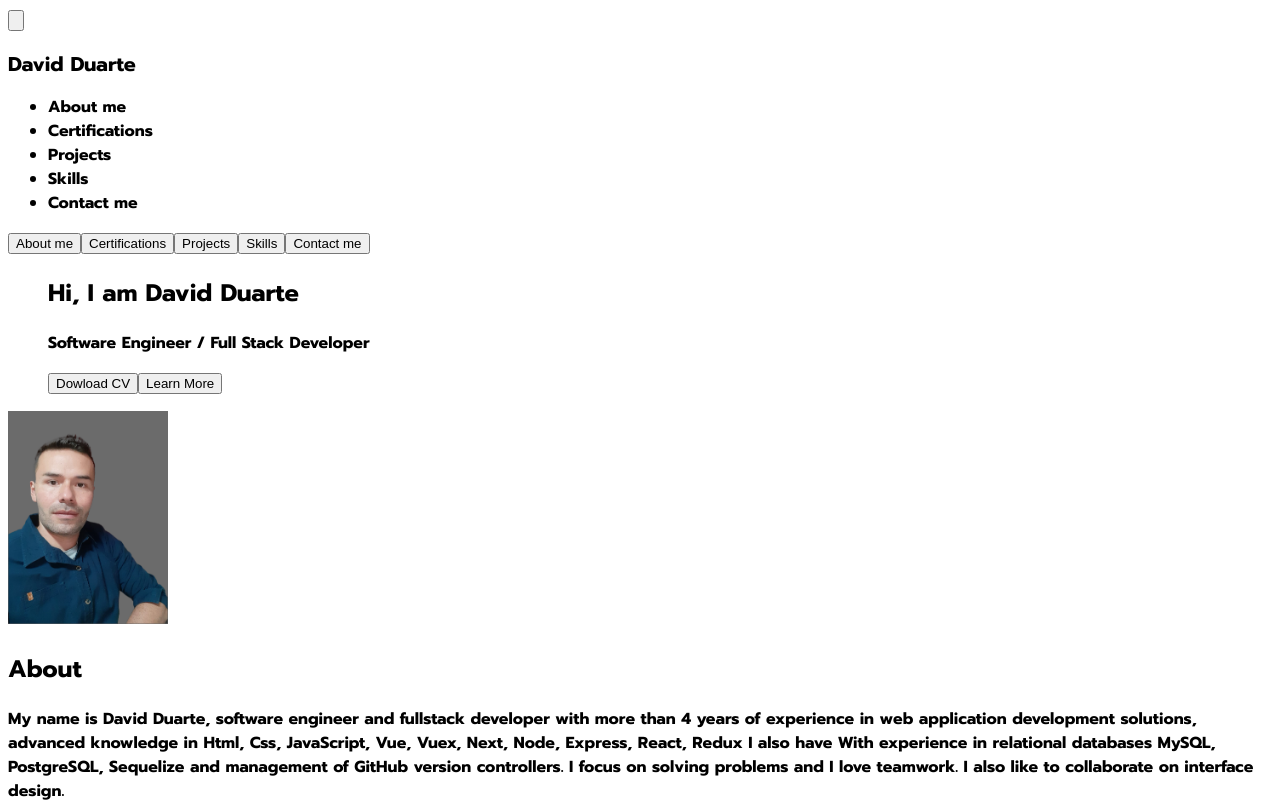
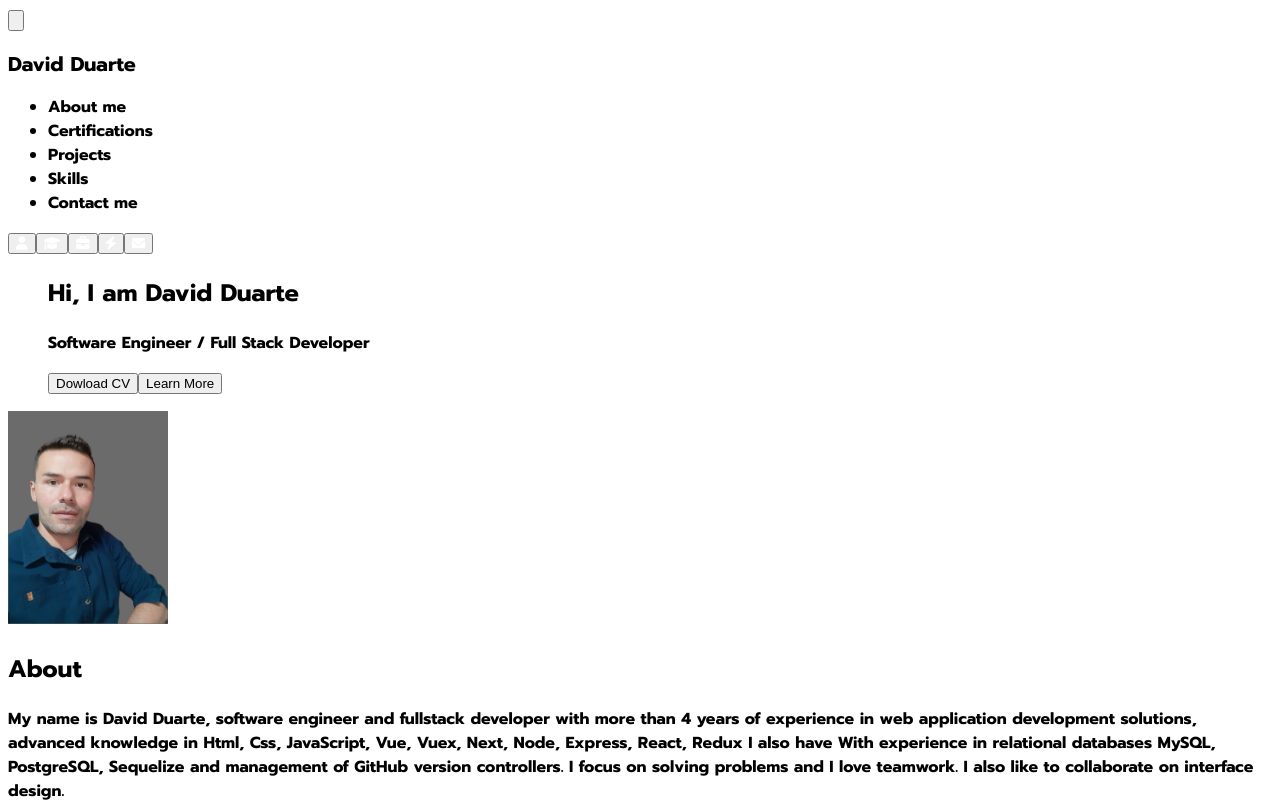
Before and after one commit to davemmWeb/portfolio, a React (Vite) app: page / in a window 1280 px wide. Both pictures are taken after a click on the button "Open main menu". Shown: the top 800 px of the page. Built offline with nearby package versions, Linux system fonts and the light colour scheme.

Commit message:
ok icons navbar

```diff
--- a/src/components/NavBar/NavBar.tsx
+++ b/src/components/NavBar/NavBar.tsx
@@ -10,6 +10,14 @@ const navigation = [
 	{ name: 'Skills', href: 'skills', current: false },
 	{ name: 'Contact me', href: 'contact', current: false },
 ]
+const navigationMobile = [
+	{ name: 'About me', href: 'about', current: false, icon: "fa fa-user" },
+	{ name: 'Certifications', href: 'certifications', current: false, icon: "fa fa-graduation-cap" },
+	{ name: 'Projects', href: 'projects', current: false, icon: "fa fa-briefcase" },
+	{ name: 'Skills', href: 'skills', current: false, icon: "fa fa-bolt" },
+	{ name: 'Contact me', href: 'contact', current: false, icon: "fa fa-envelope" },
+]
+
 
 function classNames(...classes: any) {
 	return classes.filter(Boolean).join(' ')
@@ -18,7 +26,7 @@ function classNames(...classes: any) {
 export default function NavBar() {
 
 	return (
-		<Disclosure as="nav" className="bg-transparent w-full fixed">
+		<Disclosure as="nav" className=" w-full fixed">
 			{({ open }) => (
 				<>
 					<div className="mx-auto max-w-7xl px-2 sm:px-6 lg:px-8">
@@ -38,7 +46,7 @@ export default function NavBar() {
 								<div className="flex flex-shrink-0 items-center">
 									<h1 className='text-white' style={{ fontSize: "20px" }}>David Duarte</h1>
 								</div>
-								<div className="hidden sm:ml-6 sm:block">
+								<div className="hidden sm:ml-4 sm:block md:ml-36">
 									<ul className="flex space-x-4">
 										{navigation.map((item) => (
 											<li key={item.name}>
@@ -46,7 +54,7 @@ export default function NavBar() {
 													activeClass="active" to={item.href} spy={true} smooth={true} offset={50} duration={1000}
 													// href={item.href}
 													className={classNames(
-														item.current ? 'bg-bgTwo text-white' : 'text-third hover:bg-gray-700 hover:text-white',
+														item.current ? 'bg-bgTwo text-white' : 'text-text hover:bg-gray-700 hover:text-white',
 														'rounded-md px-3 py-2 text-sm font-medium'
 													)}
 													aria-current={item.current ? 'page' : undefined}
@@ -63,7 +71,7 @@ export default function NavBar() {
 
 					<Disclosure.Panel className="sm:hidden">
 						<div className="space-y-1 px-2 pb-3 pt-2">
-							{navigation.map((item) => (
+							{navigationMobile.map((item) => (
 								<Link
 									key={item.name} activeClass="active" to={item.href} spy={true} smooth={true} offset={50} duration={1000}>
 									<Disclosure.Button
@@ -76,7 +84,7 @@ export default function NavBar() {
 										)}
 										aria-current={item.current ? 'page' : undefined}
 									>
-										{item.name}
+										<a className={item.icon} style={{ color: "white" }}></a>
 									</Disclosure.Button>
 								</Link>
 							))}
```
Also changed, not shown: 1 other file (tests, documents, lock files or other folders).
